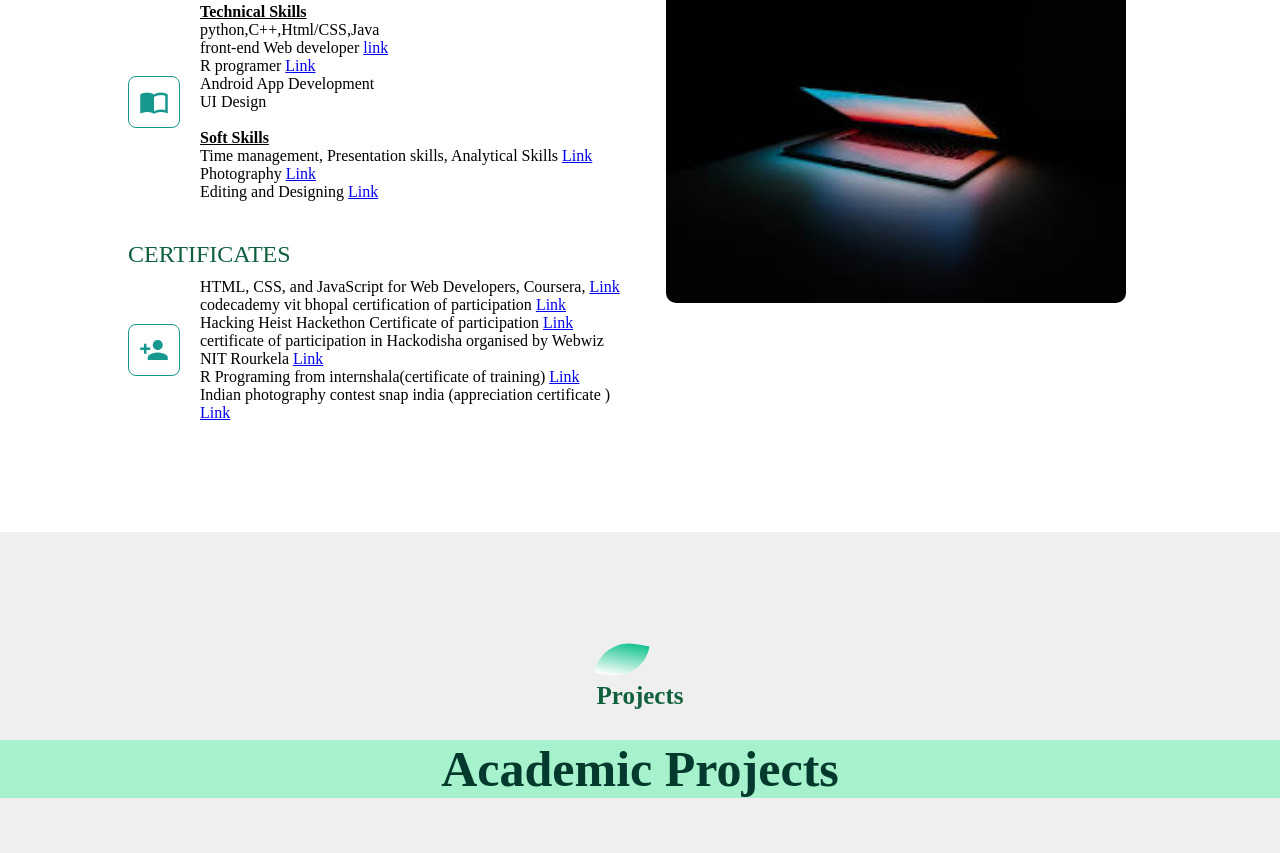
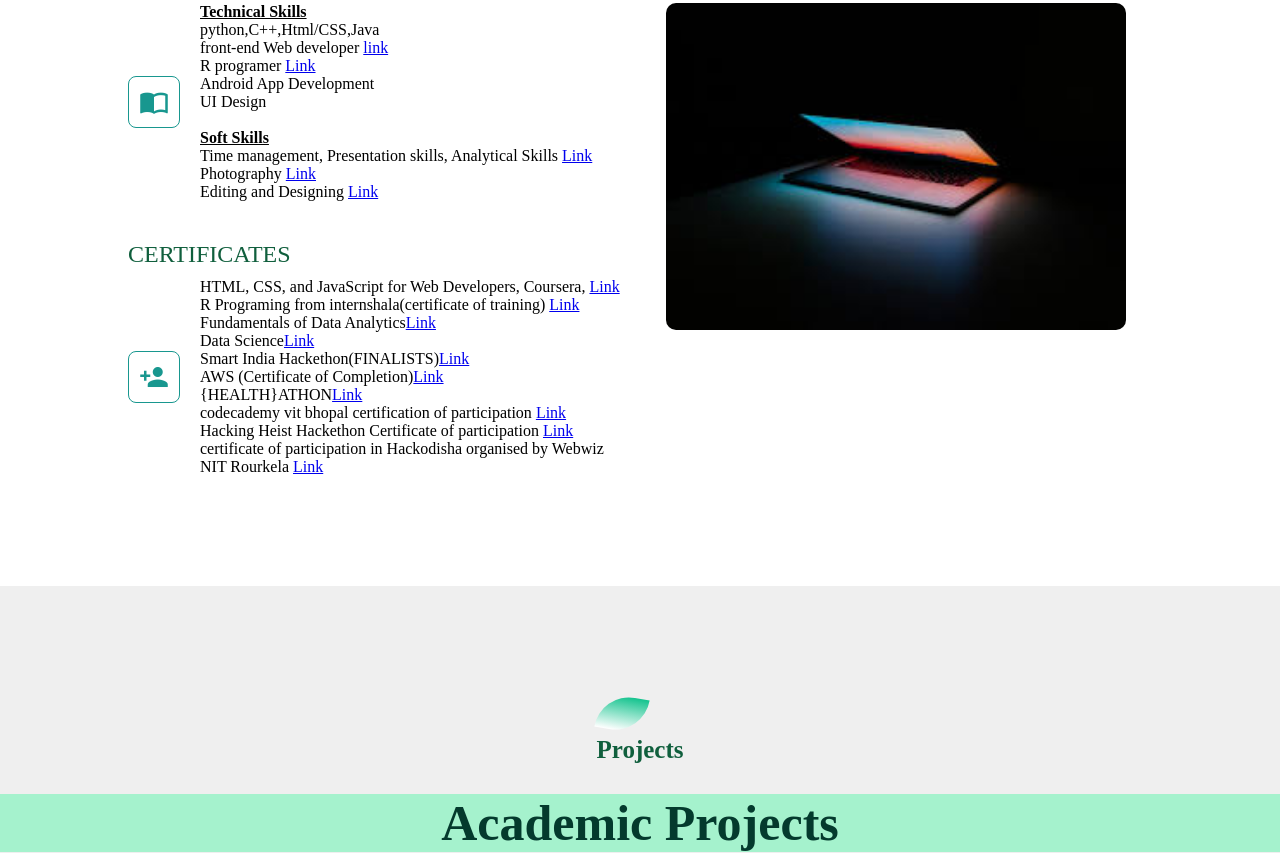
Before and after one commit to khushiojha/khushi_ojha, a plain HTML site: page index.html in a window 1280 px wide. Shown: the part 1319-2172 px from the top of the page. Drawn offline with Linux system fonts and the light colour scheme; some packages are replaced by stand-ins of ours; a script that the page names is missing.

Commit message:
new changes

```diff
--- a/index.html
+++ b/index.html
@@ -83,11 +83,17 @@
                         <div class="feature-text">
                             <p>
                                 HTML, CSS, and JavaScript for Web Developers, Coursera, <a href="https://www.linkedin.com/posts/khushi-ojha-29130b209_connections-coursera-thankyou-activity-6865576823095386112-I8RE?utm_source=linkedin_share&utm_medium=member_desktop_web">Link</a>  <br>
+                                R Programing from internshala(certificate of training) <a href="https://www.linkedin.com/posts/khushi-ojha-29130b209_internshalatrainings-internshala-thankyou-activity-6817407684833263616-Kiu-?utm_source=linkedin_share&utm_medium=member_desktop_web">Link</a><br>
+                              	Fundamentals of Data Analytics<a href="https://drive.google.com/file/d/1HamHx-eCMTM0oWYZSD5OHbby-HE9JTDE/view?usp=share_link">Link</a><br>
+                                Data Science<a href="https://drive.google.com/file/d/1JR-k4pYuaW1VOoqmiUnTYrUXWQ0-cgIF/view?usp=share_link">Link</a><br>
+                                Smart India Hackethon(FINALISTS)<a href="https://drive.google.com/file/d/1Z0OVX8Zso9fMfR1b6sALchbQ6ulhMosu/view?usp=share_link">Link</a><br>
+                                AWS (Certificate of Completion)<a href ="https://drive.google.com/file/d/1t2dJvn7aYffW9T3vPLG9IMTHgKYYnaBv/view?usp=share_link">Link</a><br>
+                                {HEALTH}ATHON<a href="https://drive.google.com/file/d/1y9S-kjMM_BFVmkzH0ISGotdr-ElHzkcB/view?usp=share_link">Link</a><br>
+
                             	codecademy vit bhopal certification of participation <a href="https://www.linkedin.com/posts/khushi-ojha-29130b209_hackathon2021-team-codingisfun-activity-6864469171913195520-60k6?utm_source=linkedin_share&utm_medium=member_desktop_web">Link</a> <br>
                              Hacking Heist Hackethon Certificate of participation <a href="https://www.linkedin.com/posts/khushi-ojha-29130b209_connections-hackathon-learning-activity-6850670613242150912-xNdy?utm_source=linkedin_share&utm_medium=member_desktop_web">Link</a><br>
                             certificate of participation in Hackodisha organised by Webwiz NIT Rourkela <a href="https://www.linkedin.com/posts/khushi-ojha-29130b209_hackathon-experience-activity-6850668631840366592-vn-w?utm_source=linkedin_share&utm_medium=member_desktop_web">Link</a><br>
-                            	R Programing from internshala(certificate of training) <a href="https://www.linkedin.com/posts/khushi-ojha-29130b209_internshalatrainings-internshala-thankyou-activity-6817407684833263616-Kiu-?utm_source=linkedin_share&utm_medium=member_desktop_web">Link</a><br>
-                              	Indian photography contest snap india (appreciation certificate ) <a href="https://www.linkedin.com/posts/khushi-ojha-29130b209_thankyou-activity-6800668762489073664-iVLm?utm_source=linkedin_share&utm_medium=member_desktop_web">Link</a><br>
+
 
 
                             </p>
@@ -167,8 +173,8 @@ html,css and Javascript <br>
 
         <section id="testimonial">
             <div class="title-text">
-                <p>Ressume</p>
-                <h3>Let's have a look at my Ressume  <a href="https://drive.google.com/file/d/1XA4evdP_H5yaWNlOmSdG6BMotYsnC-yK/view?usp=sharing">Ressume Link</a></h3>
+                <p>Resume</p>
+                <h3>Let's have a look at my Ressume  <a href="https://drive.google.com/file/d/1CklecFi_0JkCAQc7hwtohAb-2tlCe3fD/view?usp=share_link">Ressume Link</a></h3>
                     <!-- <a href="https://drive.google.com/file/d/14X-JDZy4HRNtTbH8VkDrlpd16nRv4cHa/view?usp=sharing">Link</a></h3> -->
             </div>
             <div class="testimonial-row">
```
